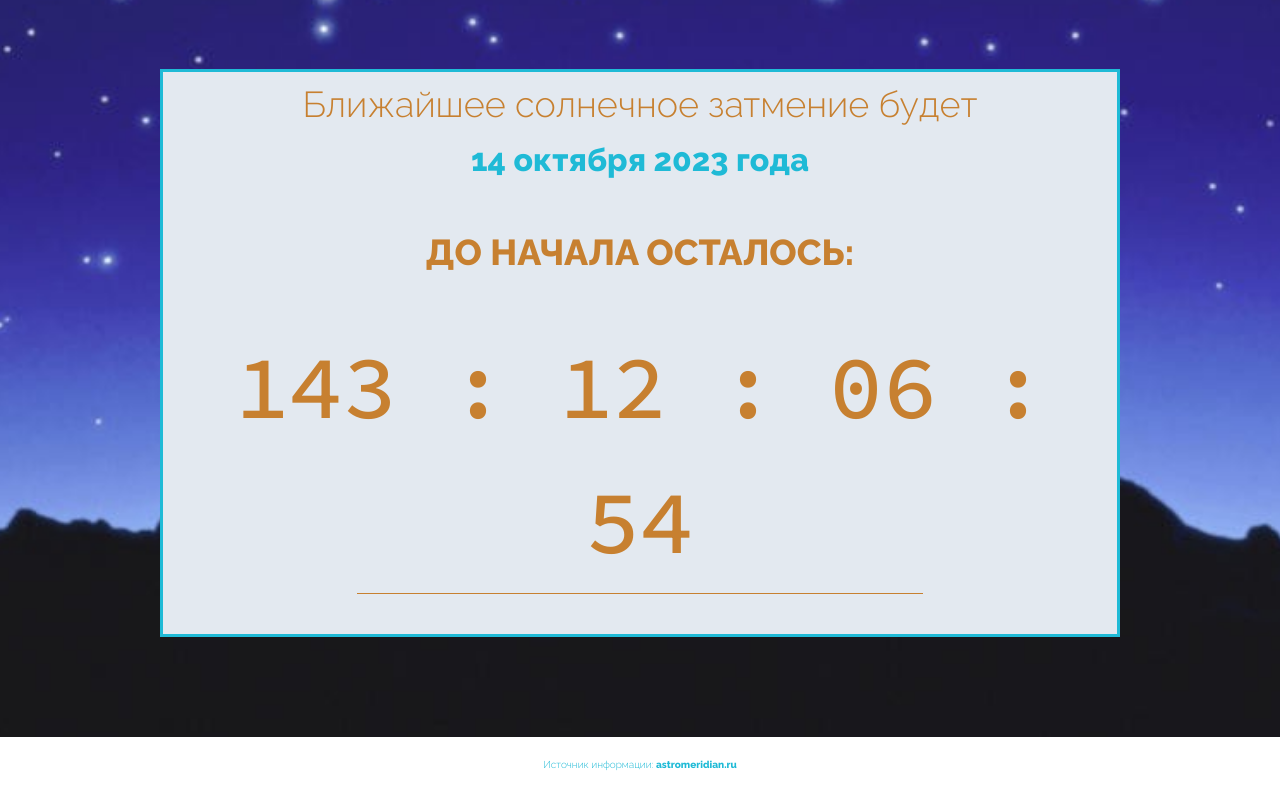
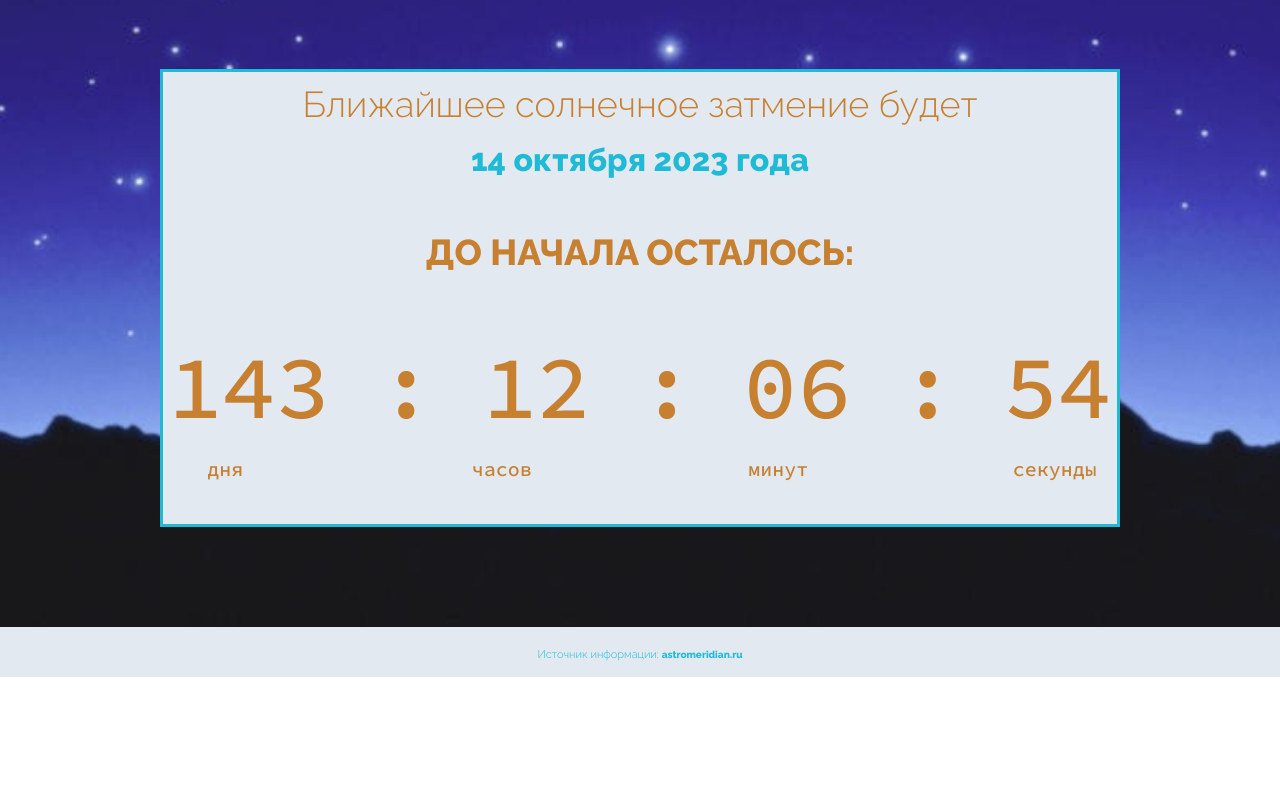
Before and after one commit to Yuthala/Countdown-Timer, a plain HTML site: page index.html in a window 1280 px wide. Shown: the part 1066-1853 px from the top of the page. After the commit the page ends 1743 px from the top, so only its background shows below. Drawn offline with Linux system fonts and the light colour scheme; a web font is replaced by a local one.

Commit message:
label spans

```diff
--- a/css/fonts.css
+++ b/css/fonts.css
@@ -24,7 +24,7 @@
 
 @font-face {
     font-family: 'Raleway';
-    src: url('../fonts/Raleway-ExtraLight.woff2') format('woff2'), url('../fonts/Raleway-ExtraLight.ttf') format('ttf');
+    src: url('../fonts/Raleway-ExtraLight.ttf') format('ttf');
     font-weight: 200;
     font-style: normal;
     font-display: swap;
--- a/index.html
+++ b/index.html
@@ -137,14 +137,25 @@
 			</div>
 
 			<div class="timer-numbers" id="timer">
-				<span class="days">18</span>
-				<span>:</span>
-				<span class="hours">18</span>
-				<span>:</span>
-				<span class="minutes">20</span>
-				<span>:</span>
-			<span class="seconds">11</span>
-		</div>
+				<div class="row timer-numbers">
+					<span class="col days"></span>
+					<span class="col">:</span>
+					<span class="col hours"></span>
+					<span class="col">:</span>
+					<span class="col minutes"></span>
+					<span class="col">:</span>
+					<span class="col seconds"></span>
+				</div>
+				<div class="row justify-content-center timer-labels">
+					<span class="col label_day" id="day"></span>
+					<span class="col invisible">:</span>
+					<span class="col label_hour" id="hour"></span>
+					<span class="col invisible">:</span>
+					<span class="col label_minute" id="minute"></span>
+					<span class="col invisible">:</span>
+					<span class="col label_second" id="second"></span>
+				</div>
+			</div>
 		</div>
 	</section>
 
--- a/script.js
+++ b/script.js
@@ -1,4 +1,32 @@
-let deadline = '2023-10-14';
+let deadline = '2023-10-14',
+	secondsLabel = document.getElementById('second'),
+	minutesLabel = document.getElementById('minute'),
+	hoursLabel = document.getElementById('hour'),
+	daysLabel = document.getElementById('day');
+
+let secondsString = [
+	'секунд',
+	'секунда',
+	'секунды'
+]
+
+let minutesString = [
+	'минут',
+	'минута',
+	'минуты'
+]
+
+let hoursString = [
+	'часов',
+	'час',
+	'часа'
+]
+
+let daysString = [
+	'дней',
+	'день',
+	'дня'
+]
 
 //функция, определяющая остаток времени до дэдлайна
 function getTimeRemaining(endtime) {
@@ -8,6 +36,41 @@ function getTimeRemaining(endtime) {
 	//hours = Math.floor((t/(1000*60*60))); //вычисляем количество целых часов, если не нужны дни
 	hours = Math.floor((t/1000/60/60) % 24), //если нужны также дни
 	days = Math.floor((t/(1000*60*60*24)));
+
+	console.log(minutes);
+
+	timerLabelSetup (seconds, secondsString, secondsLabel);
+	timerLabelSetup (minutes, minutesString, minutesLabel);
+	timerLabelSetup (hours, hoursString, hoursLabel);
+	timerLabelSetup (days, daysString, daysLabel);
+	//secondLabel.textContent = 'secondString';
+	// if (seconds == 12 || seconds == 13 || seconds == 14) {
+	// 	secondString = 'секунд';
+	// 	secondLabel.textContent = secondString;
+	// } else if ((seconds % 10) == 1 && seconds != 11) {
+	// 	secondString = 'секунда';
+	// 	secondLabel.textContent = secondString;
+	// } else if ((seconds % 10) == 2 || (seconds % 10) == 3 || (seconds % 10) == 4) {
+	// 	secondString = 'секунды';
+	// 	secondLabel.textContent = secondString;
+	// } else {
+	// 	secondString = 'секунд';
+	// 	secondLabel.textContent = secondString;
+	// };
+
+	// if (minutes == 12 || minutes == 13 || minutes == 14) {
+	// 	minuteString = 'минут';
+	// 	minuteLabel.textContent = minuteString;
+	// } else if ((minutes % 10) == 1 && minutes != 11) {
+	// 	minuteString = 'минута';
+	// 	minuteLabel.textContent = minuteString;
+	// } else if ((seconds % 10) == 2 || (seconds % 10) == 3 || (seconds % 10) == 4) {
+	// 	secondString = 'секунды';
+	// 	secondLabel.textContent = secondString;
+	// } else {
+	// 	secondString = 'секунд';
+	// 	secondLabel.textContent = secondString;
+	// };
 
 	return {
 		'total' : t,
@@ -23,9 +86,10 @@ function setClock(id, endtime) {
 	let timer = document.getElementById(id),
 		hours = timer.querySelector('.hours'),
 		minutes = timer.querySelector('.minutes'),
-		seconds = timer.querySelector('.seconds'),
+		seconds = timer.querySelector('.seconds');
 		days = timer.querySelector('.days'),
 		timeInterval = setInterval(updateClock, 1000);
+
 
 		//функция, обновляющая таймер
 		function updateClock() {
@@ -56,3 +120,17 @@ function setClock(id, endtime) {
 	}
 
 	setClock('timer', deadline);
+
+	//изменение падежа
+
+function timerLabelSetup (timeData, stringData, labelData) {
+	if (timeData == 12 || timeData == 13 || timeData == 14) {
+		labelData.textContent = stringData[0];
+	} else if ((timeData % 10) == 1 && timeData != 11) {
+		labelData.textContent = stringData[1];
+	} else if ((timeData % 10) == 2 || (timeData % 10) == 3 || (timeData % 10) == 4) {
+		labelData.textContent = stringData[2];
+	} else {
+		labelData.textContent = stringData[0];
+	};
+}
--- a/style.scss
+++ b/style.scss
@@ -92,9 +92,7 @@ h1 {
 		background-color: #e3e9f0;
 		border: 3px solid $accent-color;
 	}
-}
-
-.timer-title {
+	&-title {
 		@include title;
 		span {
 			font-weight: bold;
@@ -102,32 +100,42 @@ h1 {
 			color: $accent-color;
 		}
 	}
-.timer-action {
+	&-action {
 		font-size: 36px;
 		font-weight: 700;
 		color: $main-color;
 		margin-top: 40px;
 		text-transform: uppercase;
 	}
-.timer-numbers {
+	&-numbers {
 		margin-top: 40px;
 		font-family: 'Source Code Pro', monospace;
 		font-size: 90px;
 		color: $main-color;
+		// &:after {
+		// 	content: '';
+		// 	display: block;
+		// 	width: 60%;
+		// 	height: 1px;
+		// 	background-color: $main-color;
+		// 	margin: 0 auto;
+		// 	margin-top: 4px;
+		// }
 	}
-.timer-numbers:after {
-	content: '';
-	display: block;
-	width: 60%;
-	height: 1px;
-	background-color: $main-color;
-	margin: 0 auto;
-	margin-top: 4px;
+	&-labels {
+		font-size: 20px;
+		.invisible {
+			color: #e3e9f0;
 		}
+	}
+}
+
+
+
 /*===Footer===*/
 
 .footer {
-	background-color: #fff;
+	background-color: #e3e9f0;
 	height: 50px;
 	padding: 20px;
 	&__link {
@@ -137,7 +145,7 @@ h1 {
 		font-weight: bold;
 	}
 	p {
-		font-size: 10px;
+		font-size: 11px;
 		text-align: center;
 		color: $accent-color;
 	}
```
Also changed, not shown: css/style.min.css, img/main_bg2.jpg (deleted), 5 other files. Lines whose indentation alone changed are shown as unchanged.
